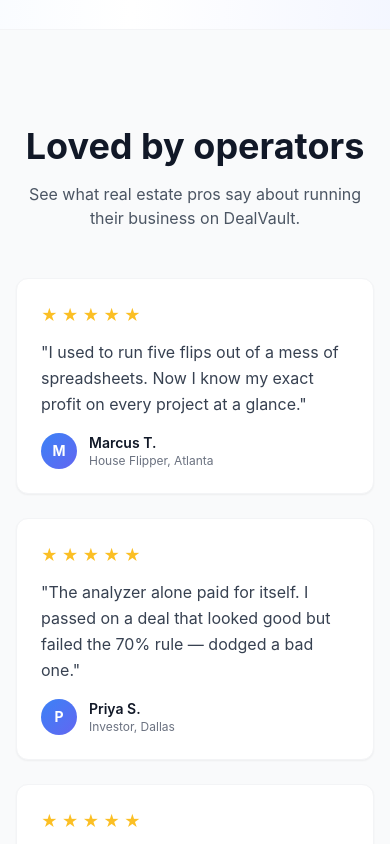
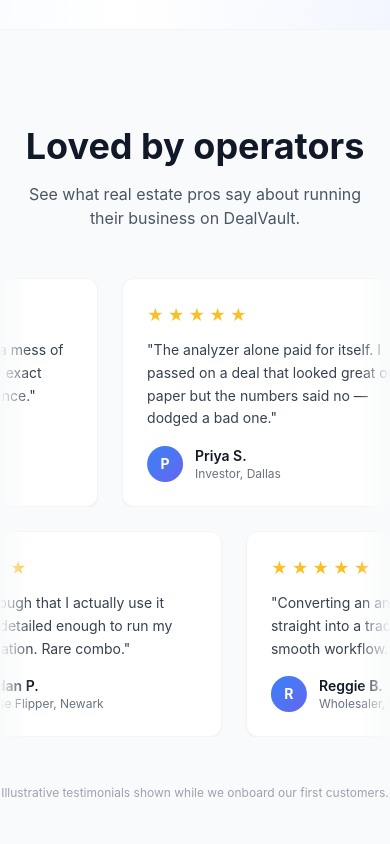
Before and after one commit to MoeMakes1234/DealVault, a Next.js app: page / in a window 390 px wide. Shown: the part 5580-6424 px from the top of the page. Built offline with nearby package versions, Linux system fonts and the light colour scheme.

Commit message:
Rebrand 70% rule as DealVault Score, add fluid sliding testimonial marquee

```diff
--- a/app/dashboard/analyzer/page.tsx
+++ b/app/dashboard/analyzer/page.tsx
@@ -167,9 +167,9 @@
             <div className={`card border-2 ${passes70 ? 'border-green-200 bg-green-50' : 'border-red-200 bg-red-50'}`}>
               <div className="flex items-center justify-between">
                 <div>
-                  <p className="text-sm font-medium text-gray-600">70% Rule Verdict</p>
+                  <p className="text-sm font-medium text-gray-600">DealVault Score</p>
                   <p className={`text-2xl font-bold ${passes70 ? 'text-green-700' : 'text-red-700'}`}>
-                    {farv === 0 ? 'Enter ARV' : passes70 ? 'Deal Passes' : 'Overpriced'}
+                    {farv === 0 ? 'Enter ARV' : passes70 ? 'Strong Buy' : 'Overpriced'}
                   </p>
                 </div>
                 <div className={`w-12 h-12 rounded-full flex items-center justify-center ${passes70 ? 'bg-green-500' : 'bg-red-500'}`}>
@@ -177,7 +177,7 @@
                 </div>
               </div>
               <p className="text-xs text-gray-500 mt-2">
-                Max allowable offer (70% of ARV − rehab): <span className="font-semibold">${fmt(mao)}</span>
+                Recommended max offer: <span className="font-semibold">${fmt(mao)}</span>
                 {fp > 0 && ` · you're offering $${fmt(fp)}`}
               </p>
             </div>
@@ -201,7 +201,7 @@
               </div>
             </div>
             <p className="text-xs text-gray-400 px-1">
-              Rule of thumb: aim for profit margin above 15% and ROI above 20%. The 70% rule builds in a safety buffer for surprises.
+              Rule of thumb: aim for a profit margin above 15% and ROI above 20%. Our recommended max offer builds in a safety buffer for surprises.
             </p>
           </div>
         </div>
--- a/app/page.tsx
+++ b/app/page.tsx
@@ -3,6 +3,40 @@
 import Link from 'next/link'
 import { CheckCircle, TrendingUp, Users, FileText, BarChart3, Clock, Home as HomeIcon, DollarSign, ArrowRight, Calculator } from 'lucide-react'
 import { useState } from 'react'
+
+const testimonials = [
+  { quote: "I used to run five flips out of a mess of spreadsheets. Now I know my exact profit on every project at a glance.", name: 'Marcus T.', role: 'House Flipper, Atlanta' },
+  { quote: "The analyzer alone paid for itself. I passed on a deal that looked great on paper but the numbers said no — dodged a bad one.", name: 'Priya S.', role: 'Investor, Dallas' },
+  { quote: "Finally something between a spreadsheet and Procore. My contractors, budgets, and docs are all in one place.", name: 'Danny R.', role: 'Small Developer, Chicago' },
+  { quote: "The budget line-items caught me going over on electrical before it blew the whole project. Saved me thousands.", name: 'Alicia M.', role: 'Flipper, Phoenix' },
+]
+
+const testimonials2 = [
+  { quote: "Converting an analyzed property straight into a tracked deal is such a smooth workflow. It just makes sense.", name: 'Reggie B.', role: 'Wholesaler, Kansas City' },
+  { quote: "I manage 12 rentals and DealVault finally gave me one dashboard for all of them. Cash flow at a glance.", name: 'Sandra K.', role: 'Landlord, Tampa' },
+  { quote: "Showed my private lender the reports and he funded my next two deals on the spot. Looks that professional.", name: 'Tomas V.', role: 'Developer, Denver' },
+  { quote: "Simple enough that I actually use it every day, detailed enough to run my whole operation. Rare combo.", name: 'Jordan P.', role: 'House Flipper, Newark' },
+]
+
+function TestimonialCard({ quote, name, role }: { quote: string; name: string; role: string }) {
+  return (
+    <div className="card w-80 shrink-0 mx-3">
+      <div className="flex gap-1 mb-3 text-amber-400">
+        {'★★★★★'.split('').map((s, i) => <span key={i}>{s}</span>)}
+      </div>
+      <p className="text-gray-700 mb-4 leading-relaxed text-sm">"{quote}"</p>
+      <div className="flex items-center gap-3">
+        <div className="w-9 h-9 rounded-full bg-gradient-to-br from-blue-500 to-indigo-500 flex items-center justify-center text-white text-sm font-bold shrink-0">
+          {name.charAt(0)}
+        </div>
+        <div>
+          <p className="font-semibold text-gray-900 text-sm">{name}</p>
+          <p className="text-xs text-gray-500">{role}</p>
+        </div>
+      </div>
+    </div>
+  )
+}
 
 export default function Home() {
   const [billingCycle, setBillingCycle] = useState<'monthly' | 'annual'>('monthly')
@@ -337,35 +371,30 @@
       </section>
 
       {/* Testimonials */}
-      <section className="py-24 bg-gray-50 border-t border-gray-100">
-        <div className="container-max">
+      <section className="py-24 bg-gray-50 border-t border-gray-100 overflow-hidden">
+        <div className="container-max mb-12">
           <h2 className="section-title text-center mb-4">Loved by operators</h2>
-          <p className="text-center text-gray-600 mb-12">See what real estate pros say about running their business on DealVault.</p>
-          <div className="grid grid-cols-1 md:grid-cols-3 gap-6">
-            {[
-              { quote: "I used to run five flips out of a mess of spreadsheets. Now I know my exact profit on every project at a glance.", name: 'Marcus T.', role: 'House Flipper, Atlanta' },
-              { quote: "The analyzer alone paid for itself. I passed on a deal that looked good but failed the 70% rule — dodged a bad one.", name: 'Priya S.', role: 'Investor, Dallas' },
-              { quote: "Finally something between a spreadsheet and Procore. My contractors, budgets, and docs are all in one place.", name: 'Danny R.', role: 'Small Developer, Chicago' },
-            ].map((t) => (
-              <div key={t.name} className="card">
-                <div className="flex gap-1 mb-3 text-amber-400">
-                  {'★★★★★'.split('').map((s, i) => <span key={i}>{s}</span>)}
-                </div>
-                <p className="text-gray-700 mb-4 leading-relaxed">"{t.quote}"</p>
-                <div className="flex items-center gap-3">
-                  <div className="w-9 h-9 rounded-full bg-gradient-to-br from-blue-500 to-indigo-500 flex items-center justify-center text-white text-sm font-bold">
-                    {t.name.charAt(0)}
-                  </div>
-                  <div>
-                    <p className="font-semibold text-gray-900 text-sm">{t.name}</p>
-                    <p className="text-xs text-gray-500">{t.role}</p>
-                  </div>
-                </div>
-              </div>
+          <p className="text-center text-gray-600">See what real estate pros say about running their business on DealVault.</p>
+        </div>
+
+        {/* Marquee row 1 */}
+        <div className="marquee-mask mb-6">
+          <div className="marquee-track">
+            {[...testimonials, ...testimonials].map((t, i) => (
+              <TestimonialCard key={`a-${i}`} {...t} />
             ))}
           </div>
-          <p className="text-center text-xs text-gray-400 mt-8">Illustrative testimonials shown while we onboard our first customers.</p>
         </div>
+        {/* Marquee row 2 (reverse) */}
+        <div className="marquee-mask">
+          <div className="marquee-track marquee-reverse">
+            {[...testimonials2, ...testimonials2].map((t, i) => (
+              <TestimonialCard key={`b-${i}`} {...t} />
+            ))}
+          </div>
+        </div>
+
+        <p className="text-center text-xs text-gray-400 mt-12">Illustrative testimonials shown while we onboard our first customers.</p>
       </section>
 
       {/* FAQ Section */}
--- a/styles/globals.css
+++ b/styles/globals.css
@@ -105,3 +105,25 @@
 ::-webkit-scrollbar-thumb:hover {
   background: #a1a1aa;
 }
+
+/* Marquee (sliding testimonials) */
+.marquee-mask {
+  overflow: hidden;
+  -webkit-mask-image: linear-gradient(to right, transparent, black 8%, black 92%, transparent);
+  mask-image: linear-gradient(to right, transparent, black 8%, black 92%, transparent);
+}
+.marquee-track {
+  display: flex;
+  width: max-content;
+  animation: marquee 40s linear infinite;
+}
+.marquee-reverse {
+  animation-direction: reverse;
+}
+.marquee-mask:hover .marquee-track {
+  animation-play-state: paused;
+}
+@keyframes marquee {
+  from { transform: translateX(0); }
+  to { transform: translateX(-50%); }
+}
```
